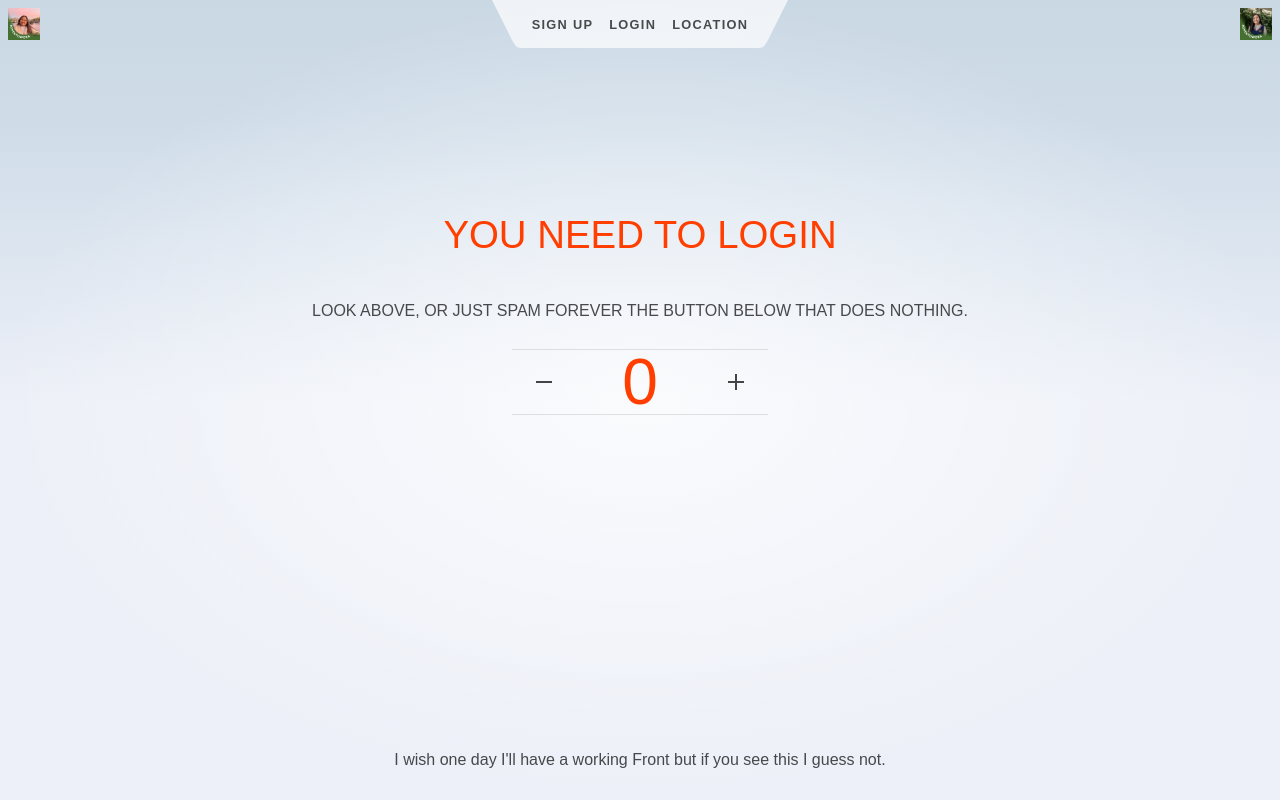
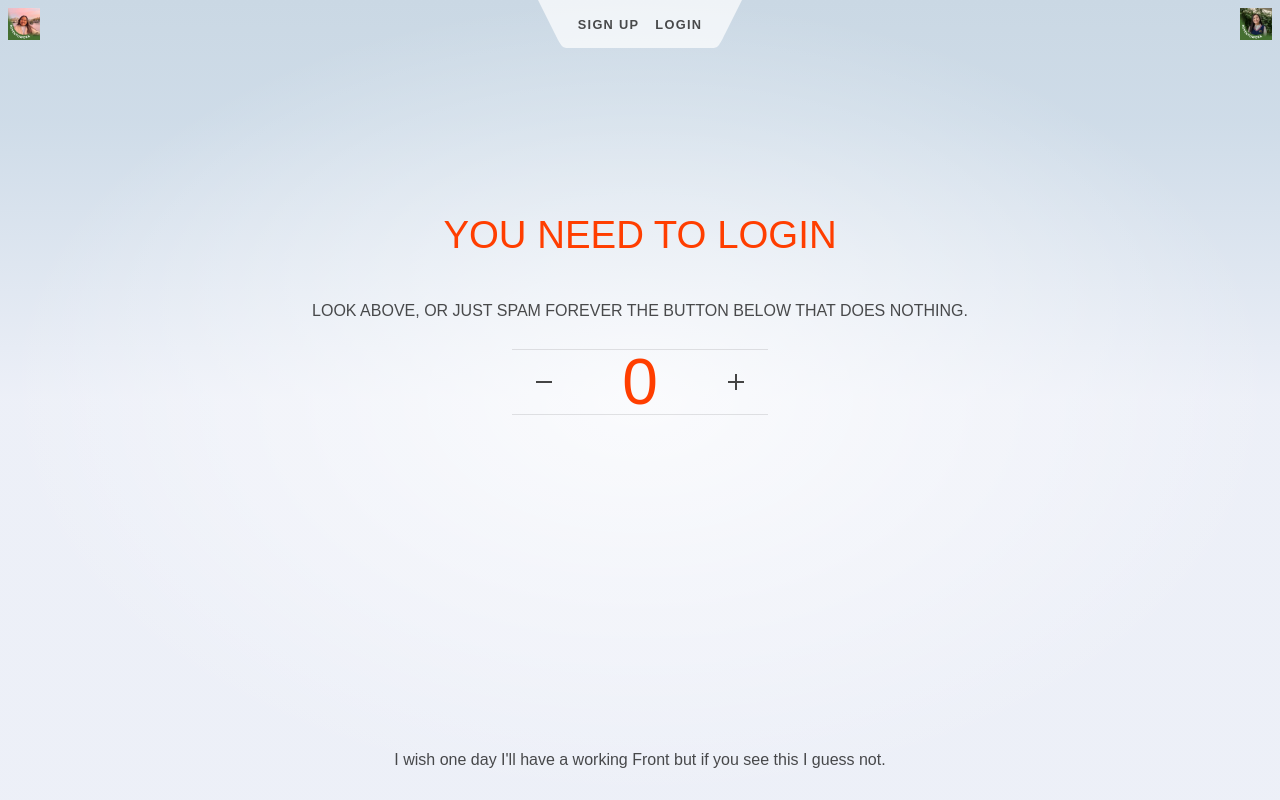
Before and after one commit to pitjohann/FrontEnd-JS-locations, a SvelteKit app in the folder myapp/: page / in a window 1280 px wide. Built offline with nearby package versions, Linux system fonts and the light colour scheme.

Commit message:
Only Edit isn't working, I cheated for Location and addLocation which can be reached through absolute link.

```diff
--- a/myapp/src/routes/Header.svelte
+++ b/myapp/src/routes/Header.svelte
@@ -22,9 +22,7 @@
 			<li aria-current={$page.url.pathname.startsWith('/login') ? 'page' : undefined}>
 				<a href="/login">Login</a>
 			</li>
-			<li aria-current={$page.url.pathname.startsWith('/Location') ? 'page' : undefined}>
-				<a href="/Location">Location</a>
-			</li>
+
 		</ul>
 		<svg viewBox="0 0 2 3" aria-hidden="true">
 			<path d="M0,0 L0,3 C0.5,3 0.5,3 1,2 L2,0 Z" />
```
Also changed, not shown: 1 other file (tests, documents, lock files or other folders).
